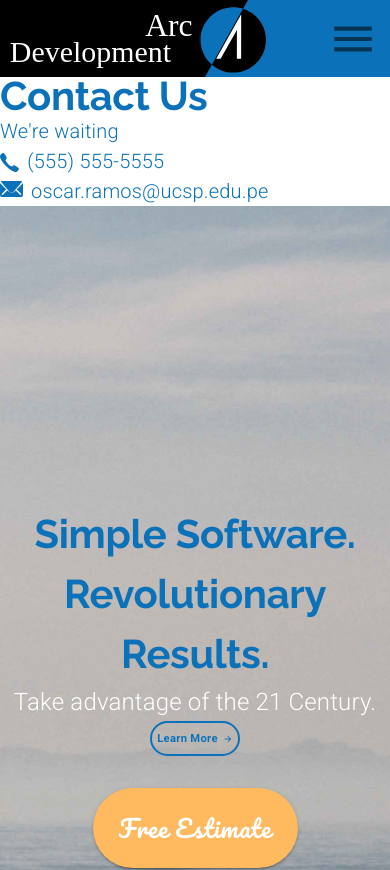
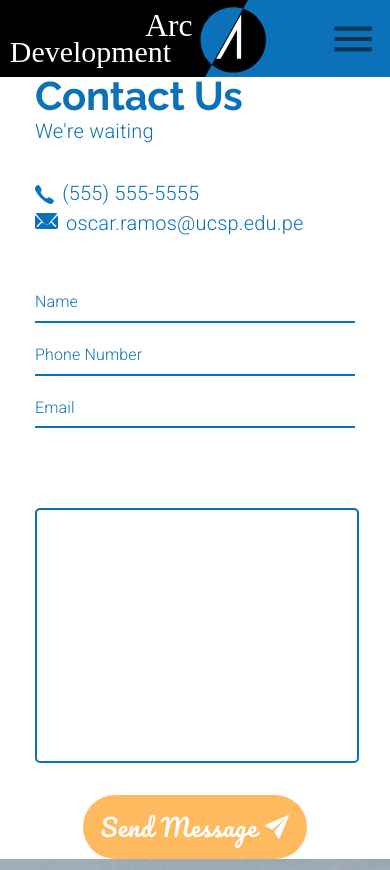
Before and after one commit to oscaramos/arc-development, a React (Create React App) app: page /contact in a window 390 px wide. Shown: the top 870 px of the page. Built offline with nearby package versions, Linux system fonts and the light colour scheme.

Commit message:
styles: Improve Contact Us Page
Not mobile responsive yet

```diff
--- a/src/pages/Contact.js
+++ b/src/pages/Contact.js
@@ -1,4 +1,4 @@
-import React from 'react'
+import React, { useState } from 'react'
 
 import { makeStyles } from '@material-ui/core/styles'
 import Grid from '@material-ui/core/Grid'
@@ -6,20 +6,45 @@ import CallToAction from '../components/CallToAction'
 import { Typography, useTheme } from '@material-ui/core'
 import phoneIcon from '../assets/phone.svg'
 import emailIcon from '../assets/email.svg'
+import TextField from '@material-ui/core/TextField'
+import Button from '@material-ui/core/Button'
+
+import airplane from '../assets/send.svg'
 
 
-const useStyles = makeStyles(() => ({
-  mainContainer: {},
+const useStyles = makeStyles(theme => ({
+  button: {
+    ...theme.typography.estimate,
+    backgroundColor: theme.palette.common.arcOrange,
+    borderRadius: 50,
+    height: '4rem',
+    width: '14rem',
+    color: 'white',
+    fontWeight: 300,
+    textTransform: 'none',
+    fontSize: '1.5rem',
+    border: 0,
+  },
+  message: {
+    border: `2px solid ${theme.palette.common.arcBlue}`,
+    marginTop: '5em',
+    borderRadius: 5,
+  },
 }))
 
 function Contact() {
   const classes = useStyles()
   const theme = useTheme()
 
+  const [name, setName] = useState('')
+  const [phone, setPhone] = useState('')
+  const [email, setEmail] = useState('')
+  const [message, setMessage] = useState('')
+
   return (
     <Grid container direction='row'>
-      <Grid item lg={4}>
-        <Grid container direction='column'>
+      <Grid item lg={4} container direction='row' justify='center' alignItems='center'>
+        <Grid item container direction='column' style={{ maxWidth: '20em' }}>
           <Grid item>
             <Typography variant='h2' style={{ lineHeight: 1 }}>
               Contact Us
@@ -30,7 +55,8 @@ function Contact() {
           </Grid>
 
           {/*-- Phone and Email --*/}
-          <Grid item container direction='row' alignItems='flex-end'>
+          <Grid item style={{ marginTop: '2em' }}>
+            <Grid container direction='row' alignItems='flex-end'>
               <Grid item style={{ marginRight: '0.5em' }}>
                 <img src={phoneIcon} alt='phone' style={{ height: '1.2em' }} />
               </Grid>
@@ -40,7 +66,9 @@ function Contact() {
                 </Typography>
               </Grid>
             </Grid>
-          <Grid item container direction='row' alignItems='center'>
+          </Grid>
+          <Grid item style={{ marginBottom: '2em' }}>
+            <Grid container direction='row' alignItems='center'>
               <Grid item style={{ marginRight: '0.5em' }}>
                 <img src={emailIcon} alt='email' style={{ height: '1em' }} />
               </Grid>
@@ -51,7 +79,53 @@ function Contact() {
               </Grid>
             </Grid>
           </Grid>
+
+          {/*----- Form -----*/}
+          <Grid item>
+            <TextField
+              label='Name'
+              value={name}
+              onChange={e => setName(e.target.value)}
+              fullWidth
+            />
           </Grid>
+          <Grid item>
+            <TextField
+              label='Phone Number'
+              value={phone}
+              onChange={e => setPhone(e.target.value)}
+              fullWidth
+            />
+          </Grid>
+          <Grid item>
+            <TextField
+              label='Email'
+              value={email}
+              onChange={e => setEmail(e.target.value)}
+              fullWidth
+            />
+          </Grid>
+          <Grid item>
+            <TextField
+              multiline
+              fullWidth
+              rows={10}
+              value={message}
+              onChange={e => setMessage(e.target.value)}
+              className={classes.message}
+              InputProps={{ disableUnderline: true }}
+            />
+          </Grid>
+
+          <Grid item style={{ alignSelf: 'center', marginTop: '2em' }}>
+            <Button variant='outlined' className={classes.button}>
+              Send Message
+              <img src={airplane} alt='airplane' style={{ width: '1.5rem', marginLeft: '0.5rem' }} />
+            </Button>
+          </Grid>
+        </Grid>
+      </Grid>
+
       <Grid item lg>
         <CallToAction />
       </Grid>
--- a/src/theme.js
+++ b/src/theme.js
@@ -73,6 +73,24 @@ const theme = createMuiTheme({
       fontFamily: 'Roboto',
       fontWeight: 'bold',
     },
+  },
+  overrides: {
+    MuiInputLabel: {
+      root: {
+        color: arcBlue,
+        fontSize: '1rem'
+      }
+    },
+    MuiInput: {
+      underline: {
+        '&:before': {
+          borderBottom: `2px solid ${arcBlue}`
+        },
+        '&:hover:not($disabled):not($focused):not($error):before': {
+          borderBottom: `2px solid ${arcBlue}`
+        }
+      }
+    }
   }
 });
 
```
Lines whose indentation alone changed are shown as unchanged.
